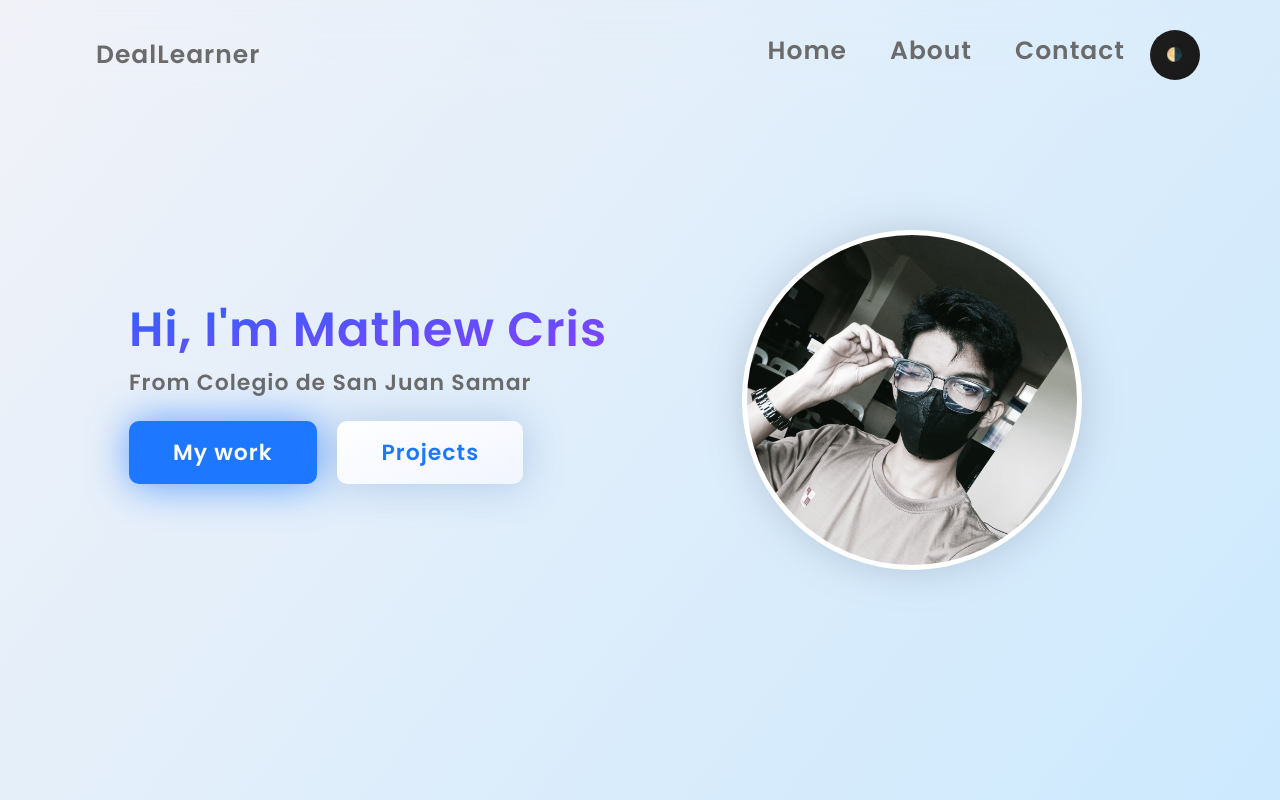
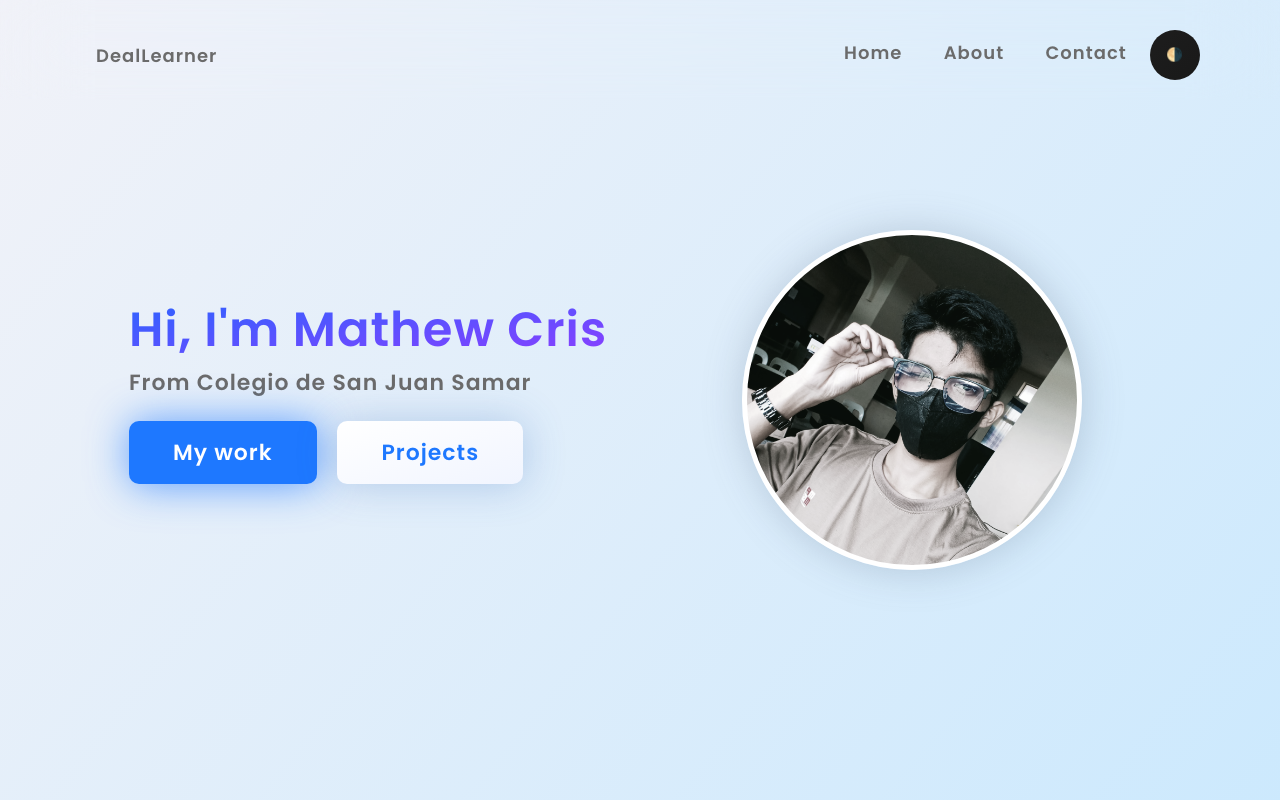
Before and after one commit to ZeroByteCode/MathewCris, a plain HTML site: page index.html in a window 1280 px wide. Shown: the top 800 px of the page. Drawn offline with Linux system fonts and the light colour scheme; files whose address does not match are found by name.

Commit message:
Update style.css

```diff
--- a/css/style.css
+++ b/css/style.css
@@ -24,7 +24,7 @@
 
 
   --heading: 3em;
-  --mediumtxt: 25px;
+  --mediumtxt: 18px;
   --subtitle: 22px;
   --fontweight: 700;
   --shadow: 2px 2px 30px #3c3c3c4c;
```
